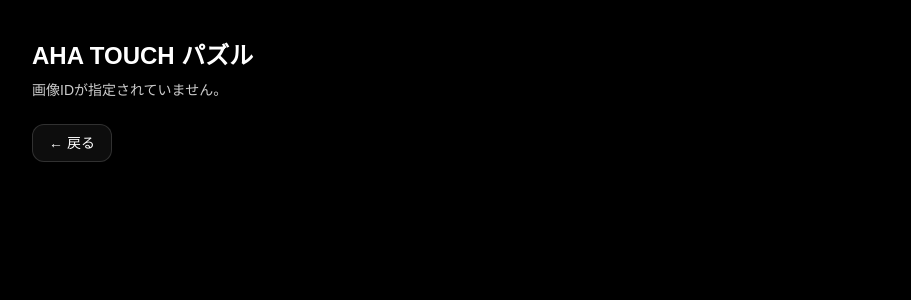
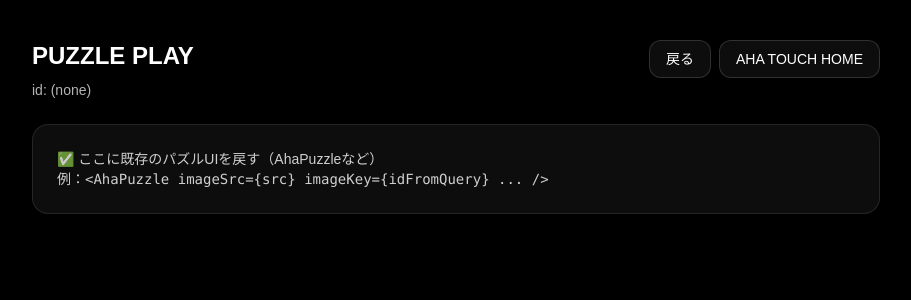
Before and after one commit to kan0601g-maker/nururmarket-ui, a Next.js app: page /ahatouch/puzzle/play in a window 1280 px wide. Shown: the top 300 px of the page, without its empty margins (184-1095 px from the left). Built offline with nearby package versions, Linux system fonts and the light colour scheme.

Commit message:
wrap puzzle play useSearchParams with Suspense

```diff
--- a/app/ahatouch/puzzle/play/page.tsx
+++ b/app/ahatouch/puzzle/play/page.tsx
@@ -1,98 +1,84 @@
+// app/ahatouch/puzzle/play/page.tsx
 "use client";
 
 import Link from "next/link";
-import { useMemo, useState } from "react";
+import { Suspense, useEffect, useMemo, useState } from "react";
 import { useSearchParams } from "next/navigation";
-import AhaPuzzle from "../../_components/AhaPuzzle";
 
-type Difficulty = "easy" | "normal" | "hard";
+// ※ ここは君の実装に合わせて import を残してOK
+// 例）import { AhaPuzzle } from "../../_components/AhaPuzzle";
+// 例）import { getImageSrcById, revokeUrl } from "../../_components/....";
 
-const DIFFS: { key: Difficulty; label: string }[] = [
-  { key: "easy", label: "やさしい" },
-  { key: "normal", label: "ふつう" },
-  { key: "hard", label: "上級" },
-];
-
-export default function AhaPuzzlePlayPage() {
+function PlayInner() {
   const sp = useSearchParams();
 
-  const id = (sp.get("id") ?? "").trim();
-  const cat = (sp.get("cat") ?? "").trim();
+  // ✅ Suspenseの内側で query を読む
+  const idFromQuery = sp.get("id") ?? "";
 
-  const [difficulty, setDifficulty] = useState<Difficulty>("easy");
+  // ======= ここから下は「今ある play の中身」を入れる =======
+  // 例：状態
+  const [ready, setReady] = useState(false);
 
-  const imageSrc = useMemo(() => {
-    const inferred = id.includes("_") ? id.split("_")[0] : cat || "animals";
-    const safeCat =
-      inferred === "animals" || inferred === "flowers" || inferred === "world"
-        ? inferred
-        : "animals";
+  useEffect(() => {
+    // 初期化（必要なら）
+    setReady(true);
+  }, []);
 
-    if (!id) return "";
-    return `/ahatouch/${safeCat}/${id}.webp`;
-  }, [id, cat]);
-
-  if (!id || !imageSrc) {
-    return (
-      <main className="min-h-screen bg-black text-white">
-        <div className="mx-auto max-w-4xl px-6 py-10">
-          <h1 className="text-2xl font-bold">AHA TOUCH パズル</h1>
-          <p className="mt-2 text-sm opacity-80">画像IDが指定されていません。</p>
-          <Link
-            href="/ahatouch/puzzle"
-            className="mt-6 inline-block rounded-xl border border-white/15 bg-white/5 px-4 py-2 text-sm hover:bg-white/10 transition"
-          >
-            ← 戻る
-          </Link>
-        </div>
-      </main>
-    );
-  }
+  // ここに、既存の play ロジック（画像取得 / difficulty / UIなど）を貼る
+  // 重要：useSearchParams() はこの PlayInner の中だけで使うこと
 
   return (
     <main className="min-h-screen bg-black text-white">
-      {/* ★スマホだけ max-w-none + 余白を詰める */}
-      <div className="mx-auto w-full max-w-none sm:max-w-5xl px-3 sm:px-6 py-6 sm:py-10">
+      <div className="mx-auto max-w-4xl px-6 py-10">
         <div className="flex items-start justify-between gap-4">
           <div>
-            <h1 className="text-2xl font-bold">AHA TOUCH パズル</h1>
-            <p className="mt-2 text-sm opacity-80">画像: {id}</p>
+            <h1 className="text-2xl font-bold">PUZZLE PLAY</h1>
+            <p className="mt-2 text-sm opacity-70">id: {idFromQuery || "(none)"}</p>
           </div>
 
-          <Link
-            href="/ahatouch/puzzle"
-            className="rounded-xl border border-white/15 bg-white/5 px-4 py-2 text-sm hover:bg-white/10 transition"
-          >
-            ← カテゴリへ戻る
-          </Link>
+          <div className="flex items-center gap-2">
+            <Link
+              href="/ahatouch/puzzle"
+              className="rounded-xl border border-white/15 bg-white/5 px-4 py-2 text-sm hover:bg-white/10 transition"
+            >
+              戻る
+            </Link>
+            <Link
+              href="/ahatouch"
+              className="rounded-xl border border-white/15 bg-white/5 px-4 py-2 text-sm hover:bg-white/10 transition"
+            >
+              AHA TOUCH HOME
+            </Link>
+          </div>
         </div>
 
-        {/* 難易度ボタン */}
-        <div className="mt-5 flex flex-wrap items-center gap-2">
-          <div className="mr-2 text-sm font-semibold opacity-80">難易度</div>
-          {DIFFS.map((d) => {
-            const active = d.key === difficulty;
-            return (
-              <button
-                key={d.key}
-                onClick={() => setDifficulty(d.key)}
-                className={[
-                  "rounded-xl border px-4 py-2 text-sm transition touch-manipulation",
-                  active
-                    ? "bg-white text-black border-white"
-                    : "bg-white/5 text-white border-white/15 hover:bg-white/10",
-                ].join(" ")}
-              >
-                {d.label}
-              </button>
-            );
-          })}
-        </div>
-
-        <div className="mt-6">
-          <AhaPuzzle imageSrc={imageSrc} imageKey={id} initialDifficulty={difficulty} />
+        <div className="mt-6 rounded-2xl border border-white/10 bg-white/5 p-6">
+          {ready ? (
+            <div className="text-sm opacity-80">
+              ✅ ここに既存のパズルUIを戻す（AhaPuzzleなど）
+              <br />
+              例：<code>{`<AhaPuzzle imageSrc={src} imageKey={idFromQuery} ... />`}</code>
+            </div>
+          ) : (
+            <div className="text-sm opacity-70">読み込み中…</div>
+          )}
         </div>
       </div>
     </main>
   );
 }
+
+export default function Page() {
+  // ✅ これがビルドエラーを止める本体
+  return (
+    <Suspense
+      fallback={
+        <main className="min-h-screen bg-black text-white flex items-center justify-center">
+          <div className="text-sm opacity-70">読み込み中…</div>
+        </main>
+      }
+    >
+      <PlayInner />
+    </Suspense>
+  );
+}
```
